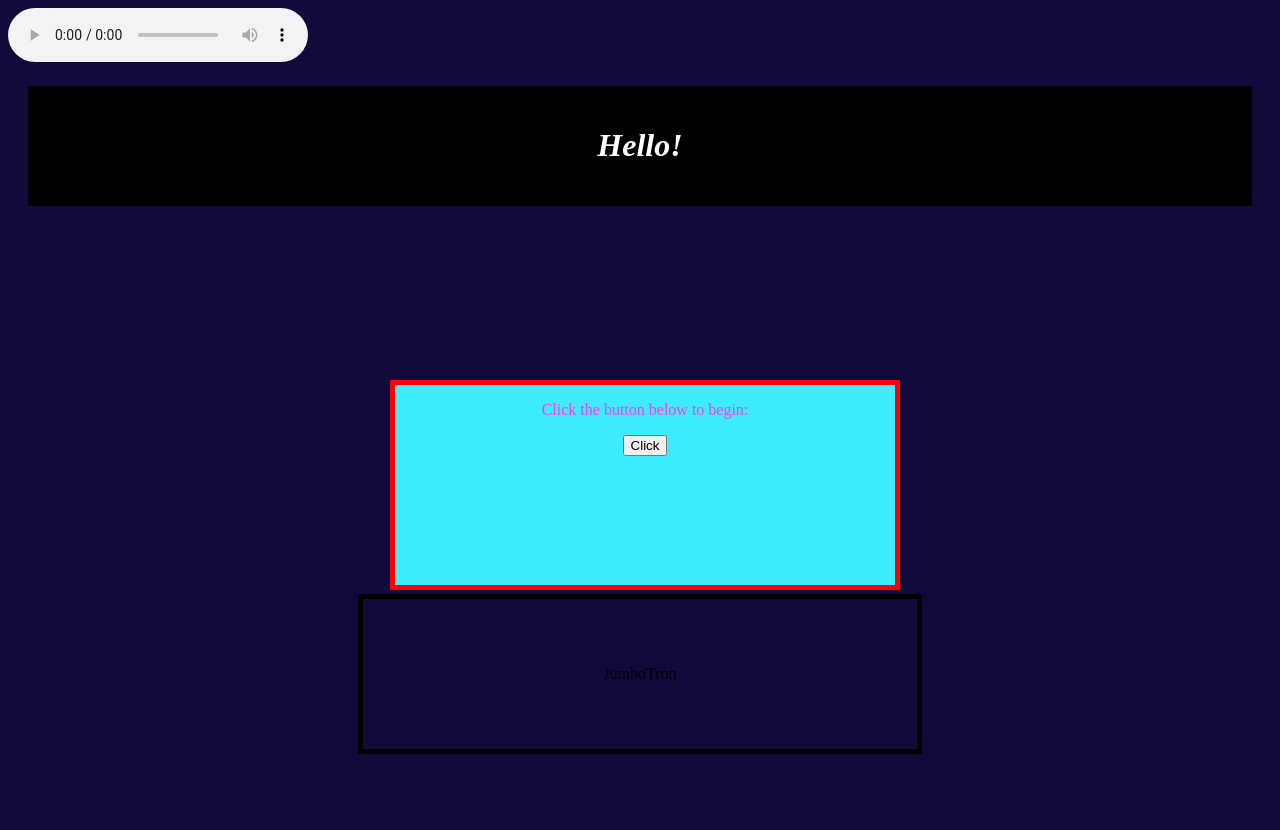
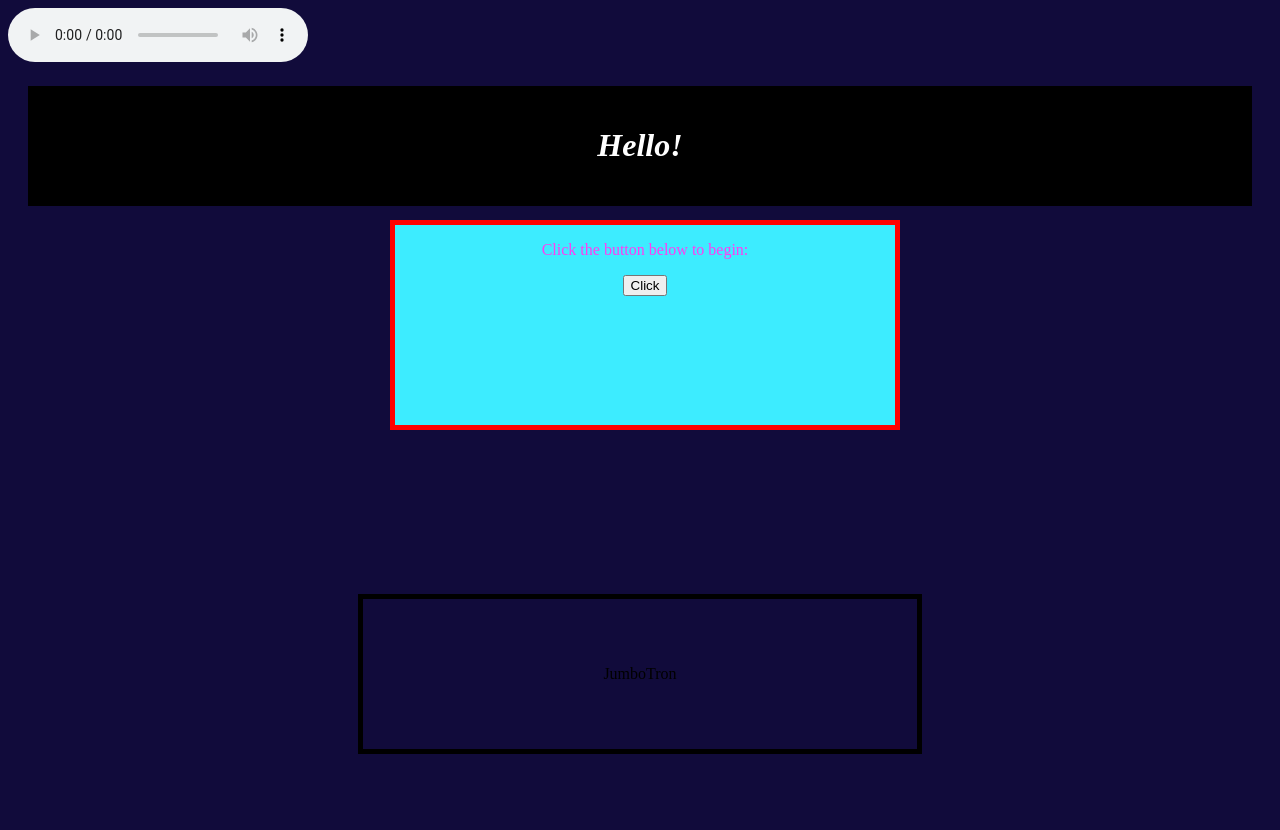
Before and after one commit to DanielKiernan/OldnOutdated, a PHP site: page / in a window 1280 px wide. Shown: the top 830 px of the page. Run offline with PHP 8.4, Linux system fonts and the light colour scheme.

Commit message:
Paragraph top fix

```diff
--- a/mystyle.css
+++ b/mystyle.css
@@ -11,7 +11,7 @@ div.Title {
 }
 div.Paragraph {
 	position: absolute;
-	top: 60%;
+	top: 40%;
 	left: 50%;
 	margin-top: -100px;
 	margin-left: -250px;
```
